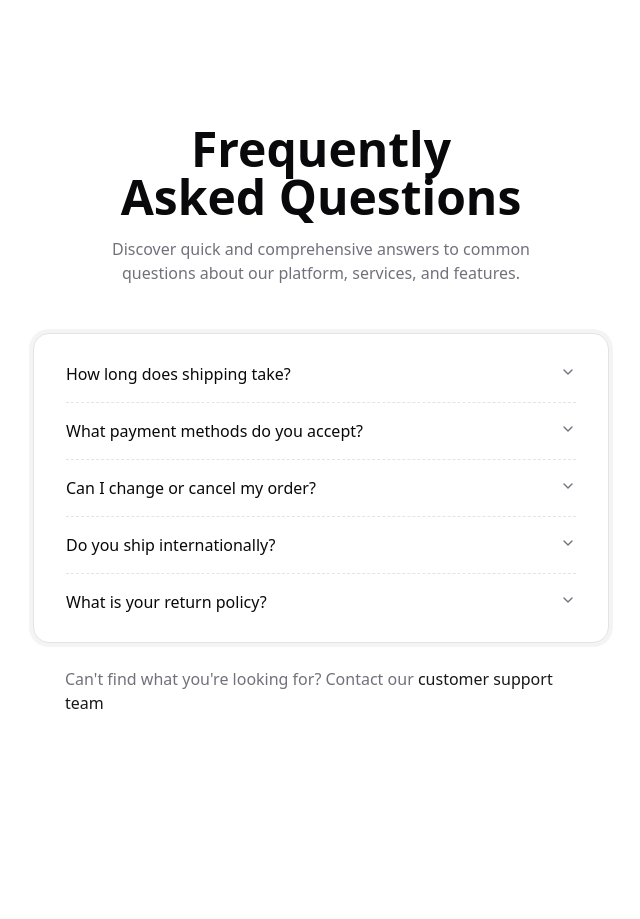
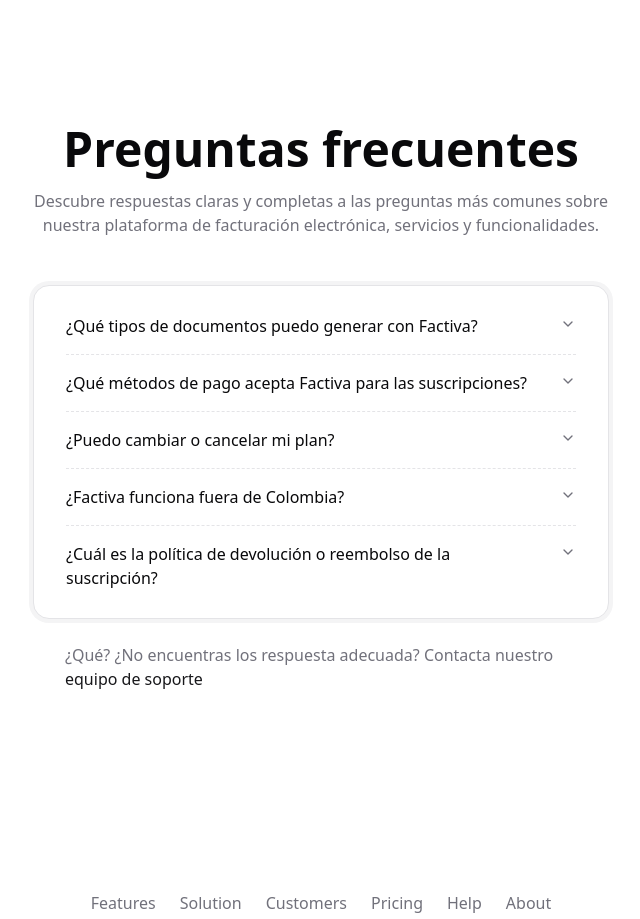
Before and after one commit to Nick0oo/Front-Factiva, a Next.js app: page / in a window 1280 px wide. Shown: the part 2400-3319 px from the top of the page, without its empty margins (319-959 px from the left). Built offline with nearby package versions, Linux system fonts and the light colour scheme.

Commit message:
faqs versioned

```diff
--- a/src/app/Home/faqs-2.tsx
+++ b/src/app/Home/faqs-2.tsx
@@ -7,28 +7,28 @@
     const faqItems = [
         {
             id: 'item-1',
-            question: 'How long does shipping take?',
-            answer: 'Standard shipping takes 3-5 business days, depending on your location. Express shipping options are available at checkout for 1-2 business day delivery.',
+            question: '¿Qué tipos de documentos puedo generar con Factiva?',
+            answer: 'Factiva permite la generación y envío de facturas electrónicas completamente validadas por la DIAN en tiempo real, Además de otros documentos de soporte',
         },
         {
             id: 'item-2',
-            question: 'What payment methods do you accept?',
-            answer: 'We accept all major credit cards (Visa, Mastercard, American Express), PayPal, Apple Pay, and Google Pay. For enterprise customers, we also offer invoicing options.',
+            question: '¿Qué métodos de pago acepta Factiva para las suscripciones?',
+            answer: 'Aceptamos tarjetas de crédito, débito PSE, transferencias bancarias y pagos a través de plataformas como Nequi o Daviplata. También ofrecemos la opción de facturación para empresas aliadas.',
         },
         {
             id: 'item-3',
-            question: 'Can I change or cancel my order?',
-            answer: 'You can modify or cancel your order within 1 hour of placing it. After this window, please contact our customer support team who will assist you with any changes.',
+            question: '¿Puedo cambiar o cancelar mi plan?',
+            answer: 'Sí. Puedes cambiar tu plan en cualquier momento desde la configuración de tu cuenta. Si decides cancelar, el servicio seguirá activo hasta finalizar el periodo ya pagado. No realizamos reembolsos por tiempo no utilizado.',
         },
         {
             id: 'item-4',
-            question: 'Do you ship internationally?',
-            answer: "Yes, we ship to over 50 countries worldwide. International shipping typically takes 7-14 business days. Additional customs fees may apply depending on your country's import regulations.",
+            question: '¿Factiva funciona fuera de Colombia?',
+            answer: "Sí, puedes acceder a Factiva desde cualquier país. Sin embargo, nuestras funcionalidades están optimizadas para cumplir con la normativa fiscal colombiana, especialmente en lo referente a facturación electrónica y reportes para la DIAN.",
         },
         {
             id: 'item-5',
-            question: 'What is your return policy?',
-            answer: 'We offer a 30-day return policy for most items. Products must be in original condition with tags attached. Some specialty items may have different return terms, which will be noted on the product page.',
+            question: '¿Cuál es la política de devolución o reembolso de la suscripción?',
+            answer: 'Ofrecemos una garantía de satisfacción de 7 días, salvo no superes las 10 facturas dentro de esos días. Si dentro de ese periodo decides que Factiva no se ajusta a tus necesidades, puedes solicitar un reembolso total. Después de ese tiempo, no se realizan devoluciones.',
         },
     ]
 
@@ -36,8 +36,8 @@
         <section className="py-16 md:py-24">
             <div className="mx-auto max-w-5xl px-4 md:px-6">
                 <div className="mx-auto max-w-xl text-center">
-                    <h2 className="text-balance text-3xl font-bold md:text-4xl lg:text-5xl">Frequently Asked Questions</h2>
-                    <p className="text-muted-foreground mt-4 text-balance">Discover quick and comprehensive answers to common questions about our platform, services, and features.</p>
+                    <h2 className="text-balance text-3xl font-bold md:text-4xl lg:text-5xl">Preguntas frecuentes</h2>
+                    <p className="text-muted-foreground mt-4 text-balance">Descubre respuestas claras y completas a las preguntas más comunes sobre nuestra plataforma de facturación electrónica, servicios y funcionalidades.</p>
                 </div>
 
                 <div className="mx-auto mt-12 max-w-xl">
@@ -59,11 +59,11 @@
                     </Accordion>
 
                     <p className="text-muted-foreground mt-6 px-8">
-                        Can't find what you're looking for? Contact our{' '}
+                        ¿Qué? ¿No encuentras los respuesta adecuada? Contacta nuestro{' '}
                         <Link
                             href="#"
                             className="text-primary font-medium hover:underline">
-                            customer support team
+                            equipo de soporte
                         </Link>
                     </p>
                 </div>
```
